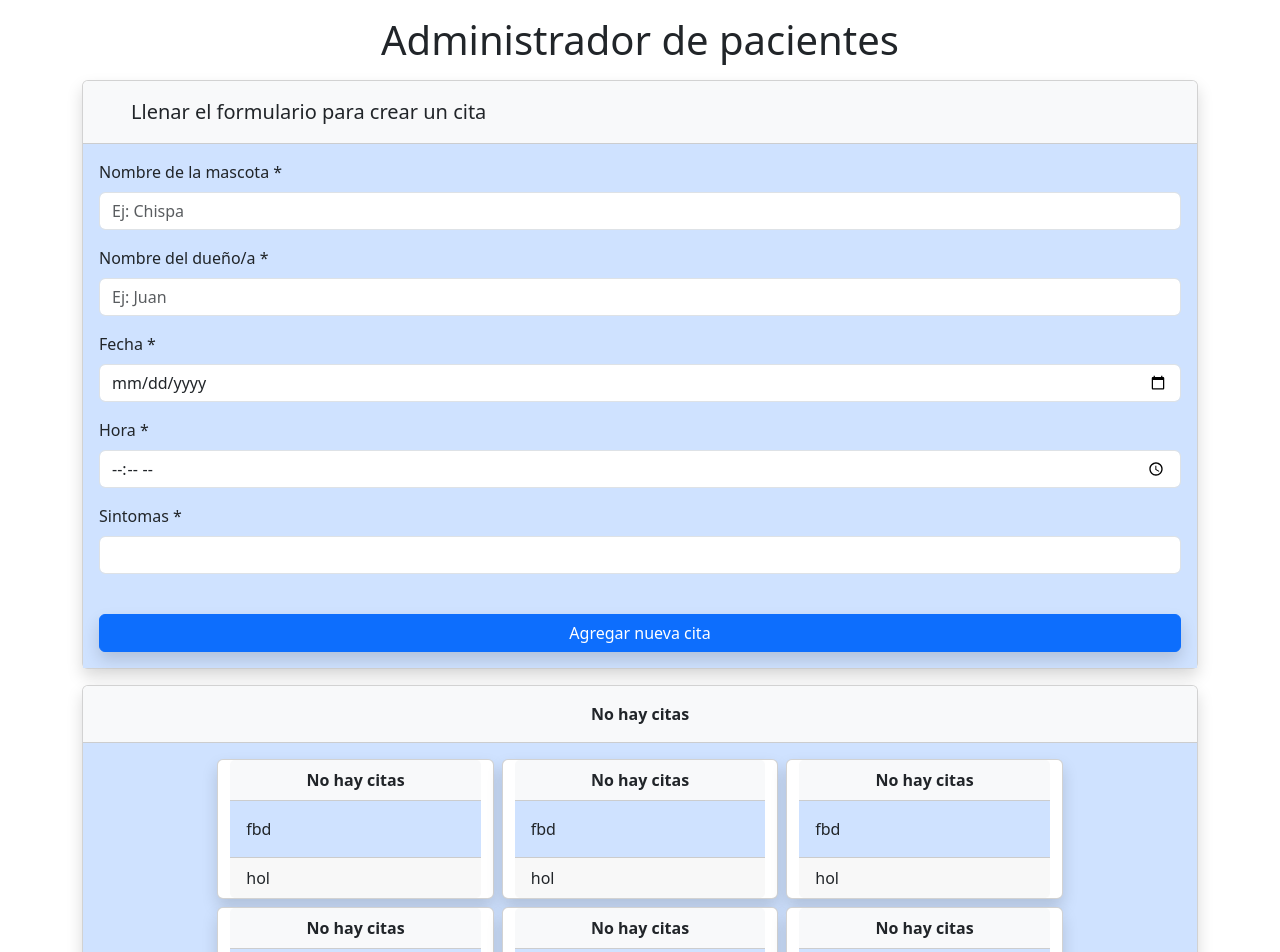
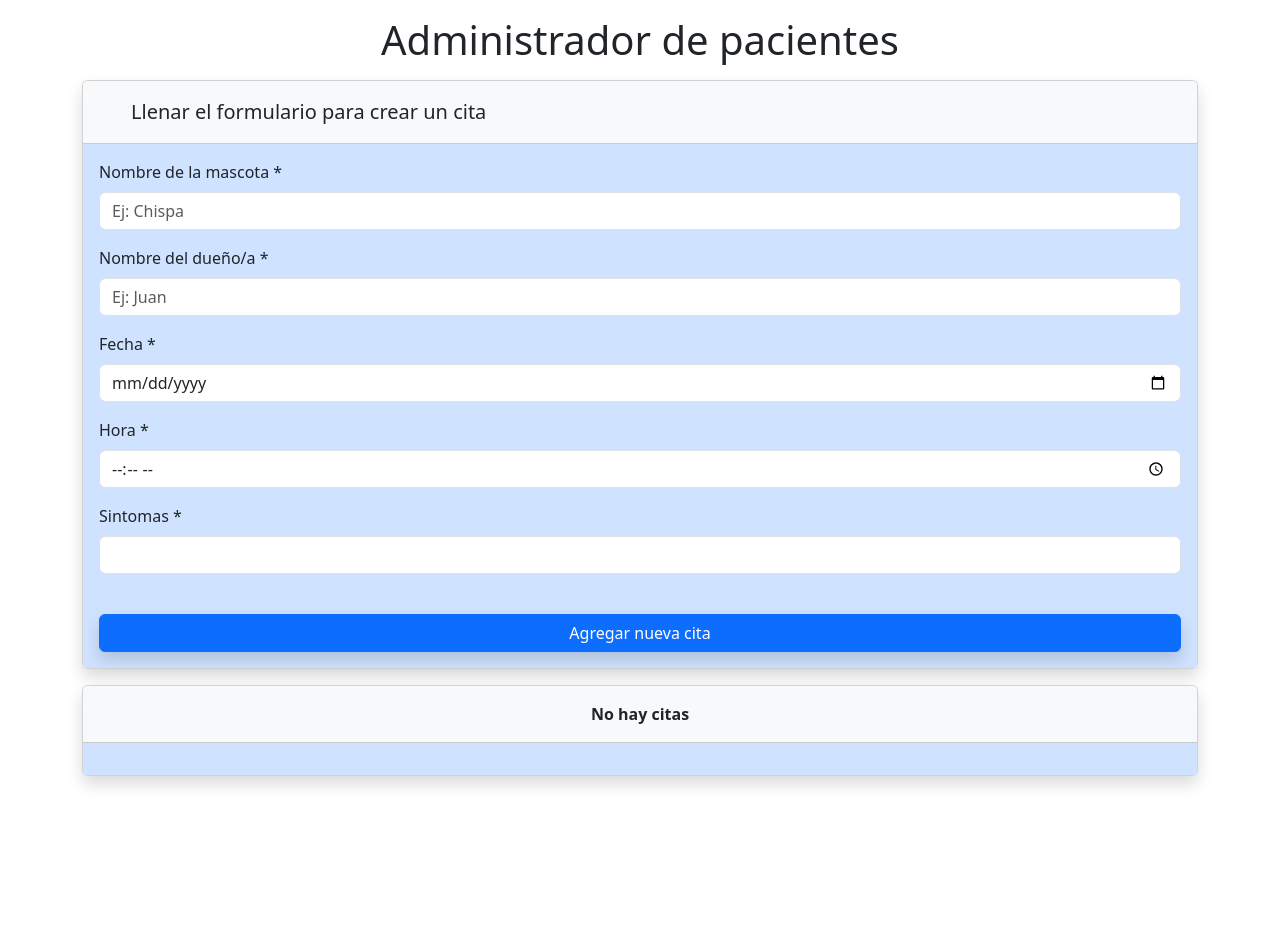
Before and after one commit to juanchiblanco/react-pacientesVeterinaria, a React (Vite) app: page / in a window 1280 px wide. Shown: the top 952 px of the page. After the commit the page ends 800 px from the top, so only its background shows below. Built offline with nearby package versions, Linux system fonts and the light colour scheme.

Commit message:
aagregamos citas a la card de baajo

```diff
--- a/src/App.jsx
+++ b/src/App.jsx
@@ -1,6 +1,5 @@
 import "bootstrap/dist/css/bootstrap.min.css";
 import FormularioPaciente from "./components/FormularioPaciente";
-import ListaPacientes from "./components/ListaPacientes";
 
 function App() {
 
@@ -8,7 +7,6 @@ function App() {
     <main className="container my-3">
     <h1 className="text-center">Administrador de pacientes</h1>
     <FormularioPaciente/>
-    <ListaPacientes/>
     </main>
   )
 }
--- a/src/components/FormularioPaciente.jsx
+++ b/src/components/FormularioPaciente.jsx
@@ -3,6 +3,7 @@ import Form from "react-bootstrap/Form";
 import Card from "react-bootstrap/Card";
 import { useForm } from "react-hook-form";
 import { useState } from "react";
+import ListaPacientes from "./ListaPacientes";
 
 const FormularioPaciente = () => {
   const [citas, setCitas] = useState([]);
@@ -16,10 +17,12 @@ const FormularioPaciente = () => {
 
   const agregarCitas = (cita) => {
     setCitas([...citas, cita]);
+    console.log(citas)
     reset();
   };
 
   return (
+    <>
     <Card className="shadow my-3">
       <Card.Header className="ps-5 py-3 bg-light lead">
         Llenar el formulario para crear un cita
@@ -137,6 +140,8 @@ const FormularioPaciente = () => {
         </Form>
       </Card.Body>
     </Card>
+    <ListaPacientes citas={citas}/>
+    </>
   );
 };
 
--- a/src/components/ListaPacientes.jsx
+++ b/src/components/ListaPacientes.jsx
@@ -1,7 +1,7 @@
 import Card from "react-bootstrap/Card";
 import PacienteCard from "./PacienteCard";
 
-const ListaPacientes = () => {
+const ListaPacientes = ({citas}) => {
   return (
     <Card className="shadow my-3">
       <Card.Header className="py-3 bg-light text-center">
@@ -9,12 +9,9 @@ const ListaPacientes = () => {
       </Card.Header>
       <Card.Body className="bg-primary-subtle">
         <div className="row justify-content-center gap-2">
-          <PacienteCard />
-          <PacienteCard />
-          <PacienteCard />
-          <PacienteCard />
-          <PacienteCard />
-          <PacienteCard />
+          {citas.map((cita, indice) => (
+            <PacienteCard cita={cita} key={indice} />
+          ))}
         </div>
       </Card.Body>
     </Card>
--- a/src/components/PacienteCard.jsx
+++ b/src/components/PacienteCard.jsx
@@ -1,12 +1,21 @@
 import Card from "react-bootstrap/Card";
+import Button from "react-bootstrap";
 
-const PacienteCard = () => {
+const PacienteCard = ({cita , indice}) => {
     return (
         <Card className="shadow col-12 col-md-4 col-lg-3">
-      <Card.Header className="bg-light text-center"><b>No hay citas</b></Card.Header>
-      <Card.Body className="bg-primary-subtle">fbd
+      <Card.Header className="bg-light text-center">
+        <p className="fs-2">{cita.inputMascota}</p>
+        <p className="fs-5">Dueño: {cita.inputDuenio}</p>
+        </Card.Header>
+      <Card.Body className="bg-primary-subtle">
+        <p>Fecha: {cita.inputFecha}</p>
+        <p>Hora: {cita.inputHora}</p>
+        <p>Sintomas: {cita.inputSintomas}</p>
       </Card.Body>
-      <Card.Footer>hol</Card.Footer>
+      <Card.Footer>
+        <Button type="button" variant="danger">Borrar</Button>
+      </Card.Footer>
     </Card>
     );
 };
```
